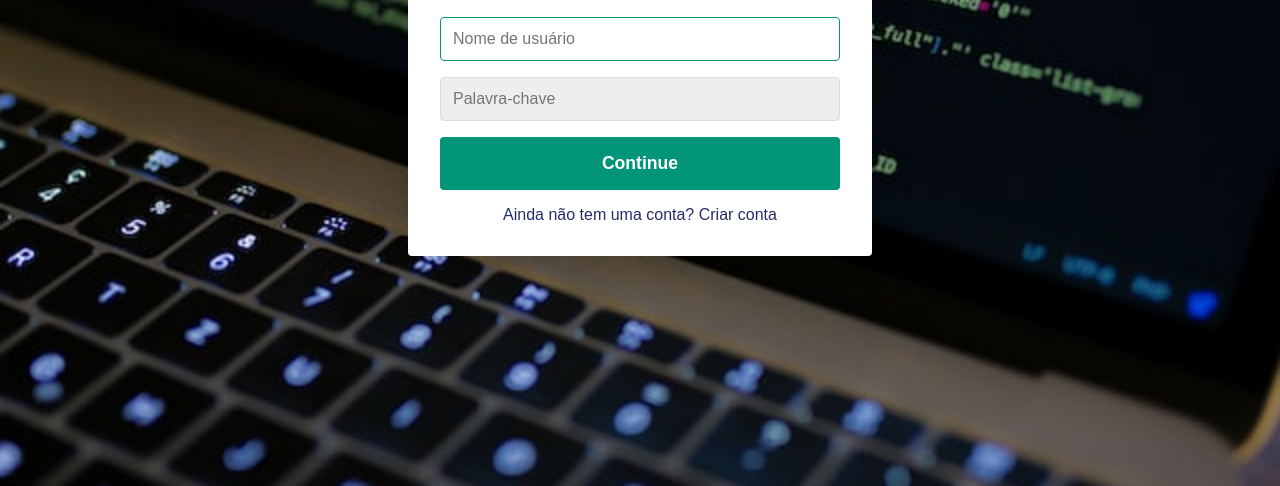
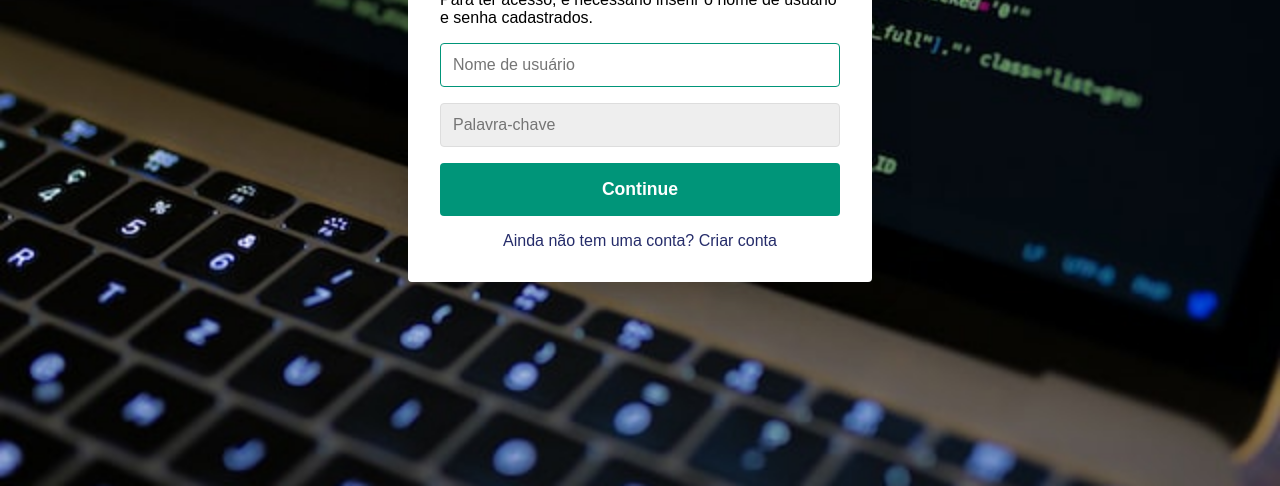
Before and after one commit to GustavoSirkis/logInLogOut, a plain HTML site: page index.html in a window 1280 px wide. Shown: the part 314-800 px from the top of the page. Drawn offline with Linux system fonts and the light colour scheme.

Commit message:
"fixes index.html"

```diff
--- a/index.html
+++ b/index.html
@@ -11,6 +11,7 @@
     <div class="container">
         <form class="form" id="login">
             <h1 class="form__title">Conecte-se!</h1>
+            <p>Para ter acesso, é necessário inserir o nome de usuário e senha cadastrados.</p>
             <div class="form__message form__message--error"></div>
             <div class="form__input-group">
                 <input type="text" class="form__input" id="username" autofocus placeholder="Nome de usuário" required>
```
